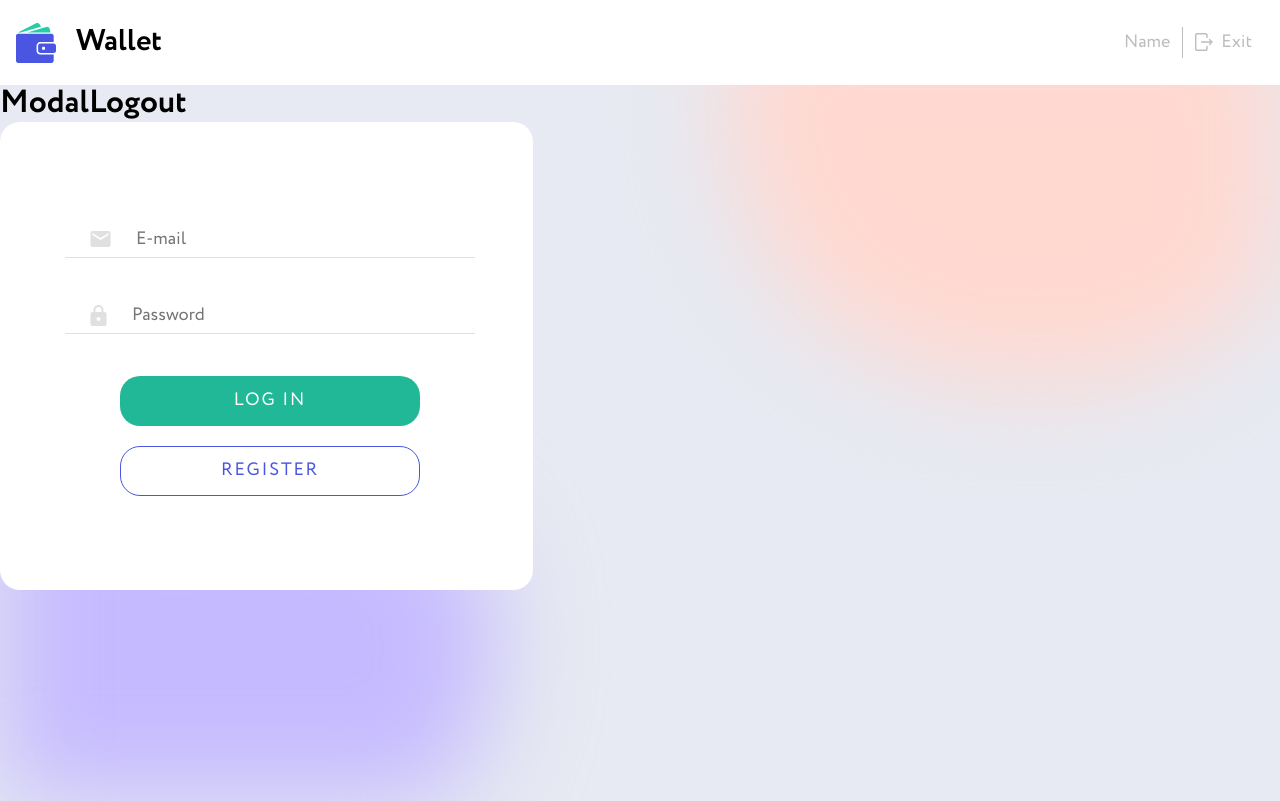
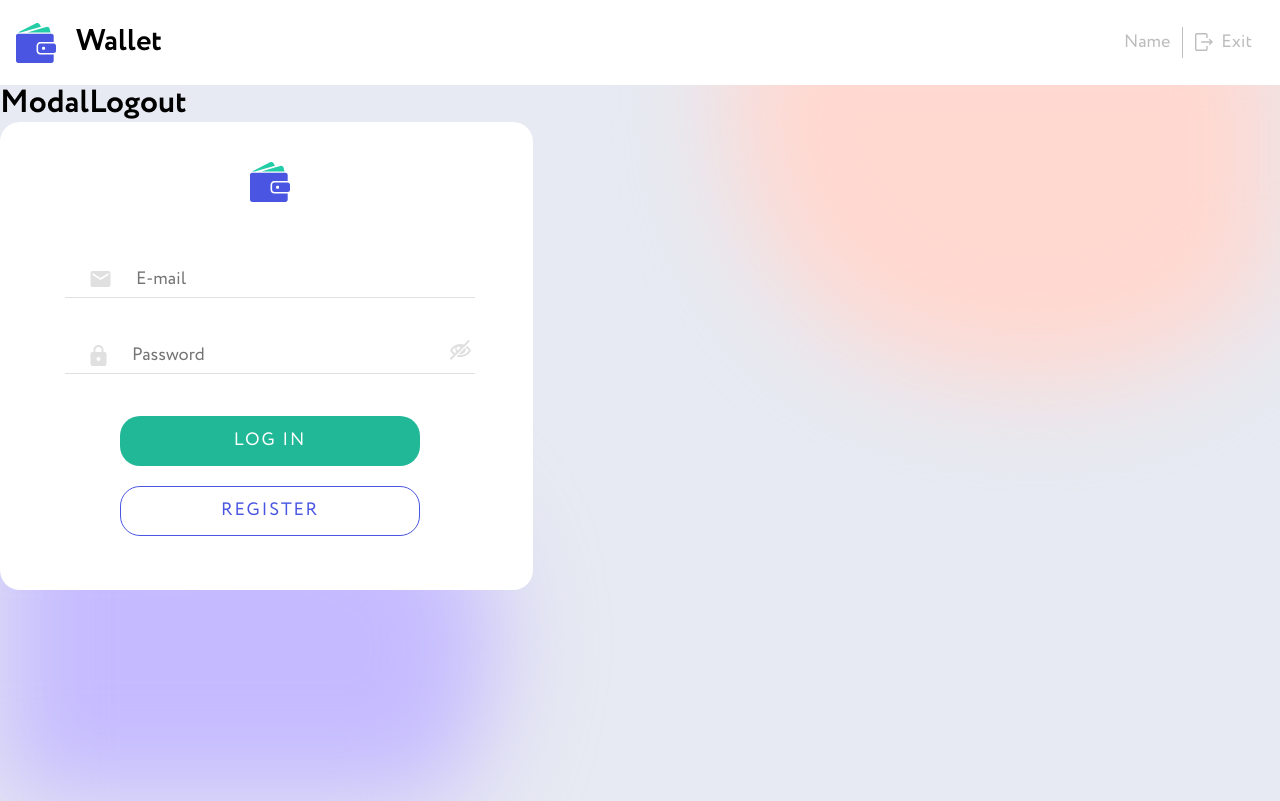
Before and after one commit to DanilMishchenko/wallet-app-frontend, a React (Create React App) app: page /login in a window 1280 px wide. Built offline with nearby package versions, Linux system fonts and the light colour scheme.

Commit message:
add PasswordEye

```diff
--- a/src/components/LoginForm/LoginForm.jsx
+++ b/src/components/LoginForm/LoginForm.jsx
@@ -1,6 +1,8 @@
 import { Formik, Form } from 'formik';
 import * as Yup from 'yup';
 import { NavLink } from 'react-router-dom';
+import { useDispatch } from 'react-redux';
+import { useState } from 'react';
 
 import { ReactComponent as EmailIcon } from '../../images/email.svg';
 import { ReactComponent as PasswordIcon } from '../../images/passwordLock.svg';
@@ -10,10 +12,18 @@ import { SecondaryButton } from '../SecondaryButton/SecondaryButton';
 
 import { TextInput } from '../TextInput/TextInput';
 
-import { useDispatch } from 'react-redux';
 import authOperations from '../../redux/auth/auth-operations';
+import eye from '../../images/eye.svg';
+import eyeSlash from '../../images/eye-slash.svg';
+import logo from '../../images/logoApp.svg';
 
-import { Div, InputForm, ButtonDiv } from './LoginForm.styled';
+import {
+  Div,
+  InputForm,
+  ButtonDiv,
+  PasswordEye,
+  Logo,
+} from './LoginForm.styled';
 
 const schema = Yup.object({
   email: Yup.string()
@@ -32,6 +42,7 @@ const initialValues = {
 
 export const LoginForm = () => {
   const dispatch = useDispatch();
+  const [showPassword, setShowPassword] = useState(true);
 
   const onSubmit = (email, password) => {
     dispatch(authOperations.logIn({ email, password }));
@@ -43,9 +54,16 @@ export const LoginForm = () => {
     resetForm();
   };
 
+  const toggleClick = () => {
+    setShowPassword(!showPassword);
+  };
+
   return (
     <>
       <Div>
+        <Logo>
+          <img src={logo} alt="logo" />
+        </Logo>
         <Formik
           initialValues={initialValues}
           isValidating={false}
@@ -67,8 +85,25 @@ export const LoginForm = () => {
                   label={<PasswordIcon />}
                   name="password"
                   placeholder="Password"
-                  type="password"
+                  type={showPassword ? 'password' : 'text'}
                 />
+                <PasswordEye onClick={toggleClick}>
+                  {showPassword ? (
+                    <img
+                      src={eyeSlash}
+                      width="21px"
+                      heigth="21px"
+                      alt="hidden"
+                    />
+                  ) : (
+                    <img
+                      src={eye}
+                      width="21px"
+                      heigth="21px"
+                      alt="visibility"
+                    />
+                  )}
+                </PasswordEye>
               </InputForm>
               <ButtonDiv>
                 <PrimaryButton
--- a/src/components/LoginForm/LoginForm.styled.jsx
+++ b/src/components/LoginForm/LoginForm.styled.jsx
@@ -36,6 +36,7 @@ export const Logo = styled.div`
 `;
 
 export const InputForm = styled.div`
+  position: relative;
   margin-top: 60px;
 
   @media screen and (min-width: 320px) {
@@ -54,9 +55,16 @@ export const ButtonDiv = styled.div`
 `;
 
 export const PasswordEye = styled.div`
+  position: absolute;
+  top: 70%;
+  right: 1%;
+
   :hover,
   :focus {
     cursor: pointer;
+
+    @media screen and (min-width: 320px) {
+    }
   }
 `;
 
```
